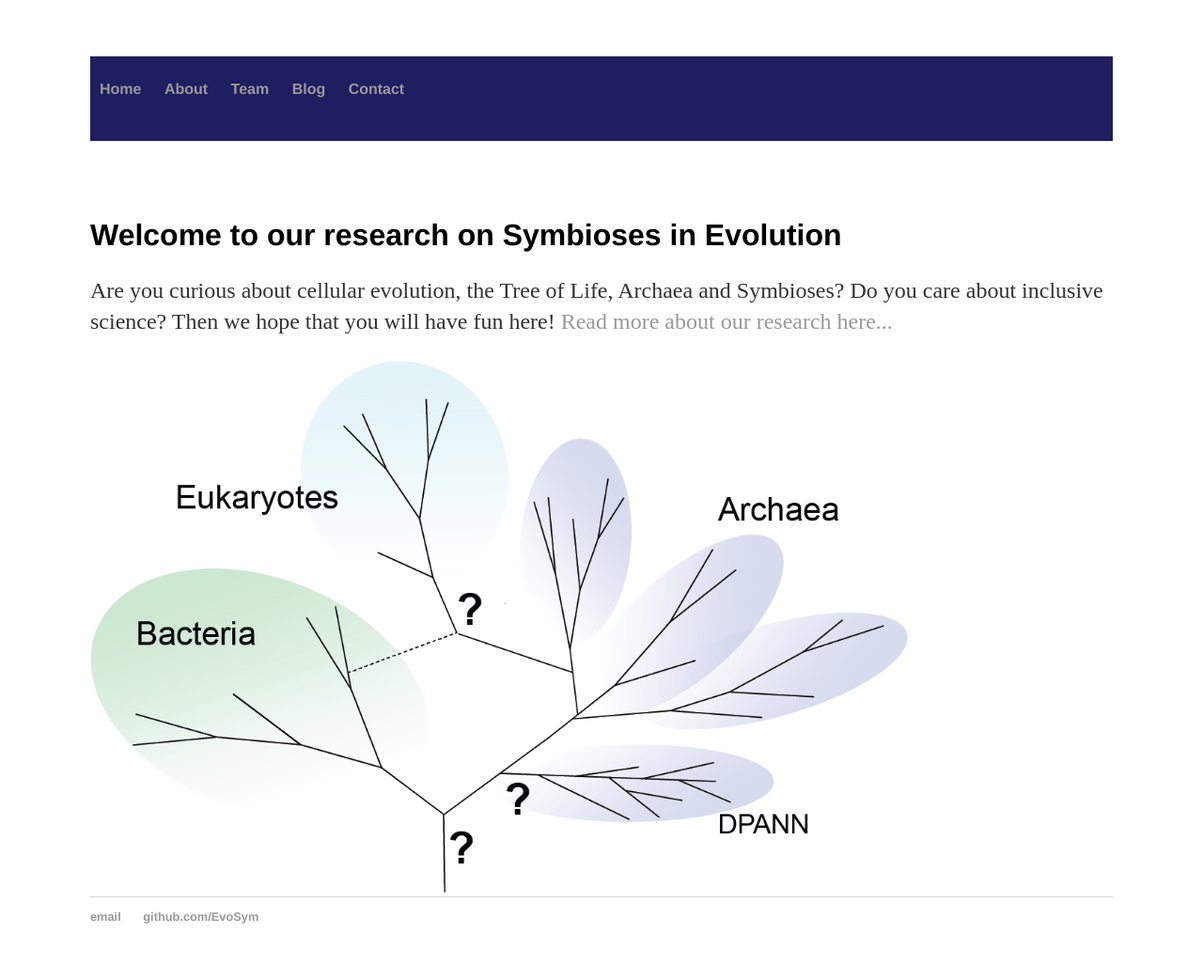
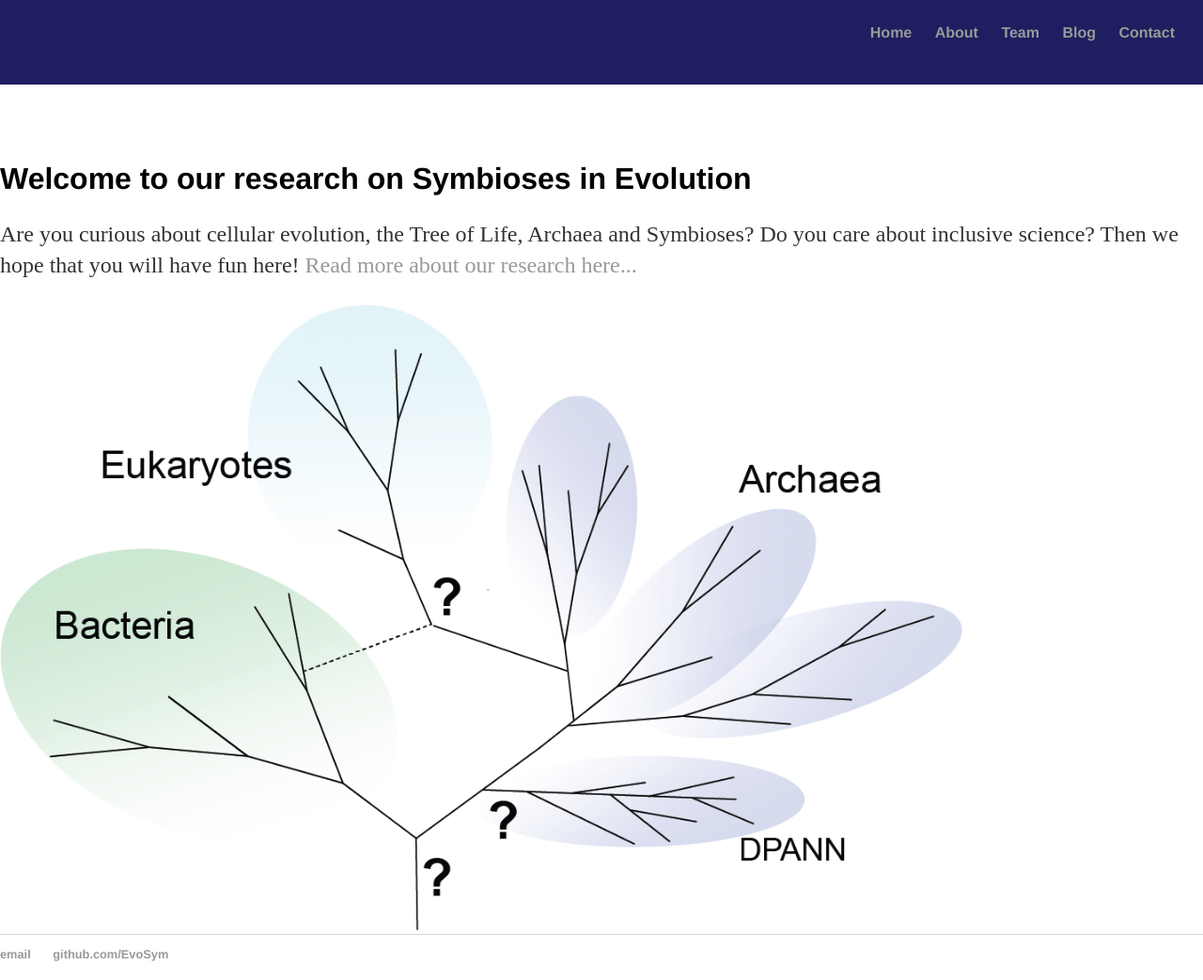
Before and after one commit to EvoSym/EvoSym.github.io, a Jekyll site: the page built from index.html, in a window 1280 px wide. Shown: the whole page at 94% size. Built offline with Jekyll 4.4.1, drawn with Linux system fonts in a browser that asks for light colours.

Commit message:
Update main.css

```diff
--- a/css/main.css
+++ b/css/main.css
@@ -1,7 +1,6 @@
 body {
-    background: white;
-    margin: 60px auto;
-    width: 85%;
+    background: transparent;
+    margin: 0;
 }
 nav {
     width: 100%;
@@ -14,7 +13,7 @@ nav ul {
     padding: 10px;
     list-style: none;
     font-weight: bold;
-    float: left;
+    float: right;
     vertical-align: middle;
 }
 footer ul {
@@ -30,6 +29,8 @@ nav ul li, footer ul li {
 a {
     text-decoration: none;
     color: #999;
+    margin: 60px auto;
+    width: 80%;
 }
 a:hover {
     text-decoration: underline;
@@ -67,3 +68,6 @@ img {
   width: 100%;
   height: 100%;
 }
+.logo {
+   width: 20%;
+}
```
